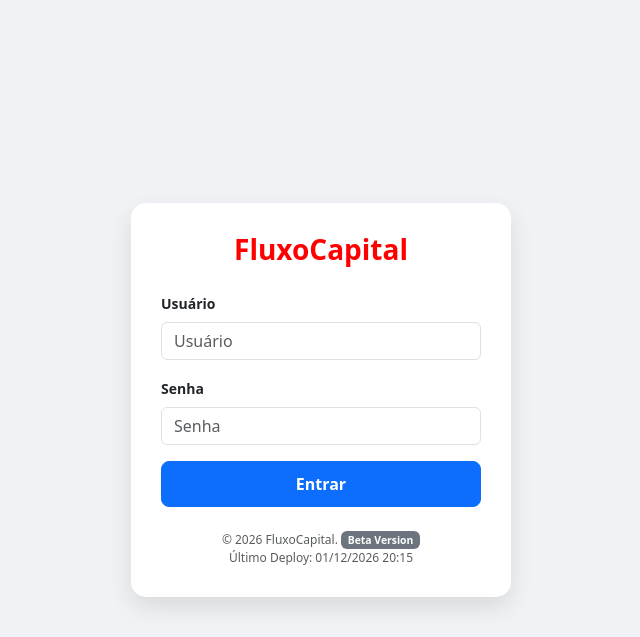
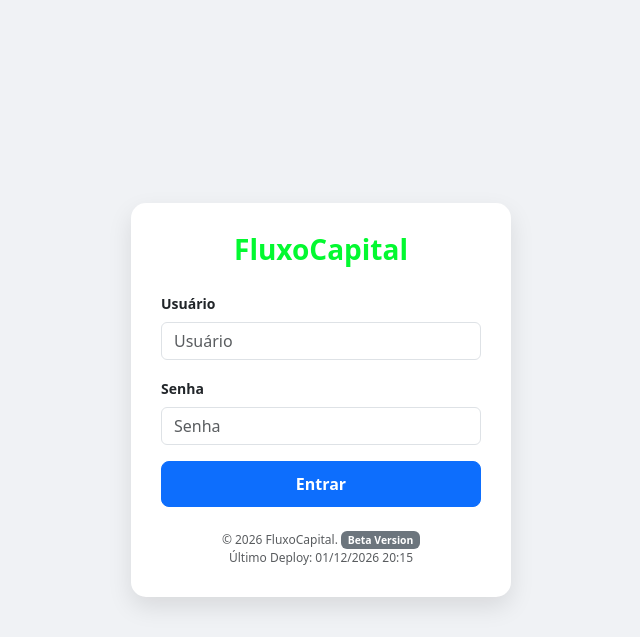
Before and after one commit to leoabvleo/fluxocapital_vercel, a Flask app: page /login in a window 1280 px wide. Shown: the top 637 px of the page, without its empty margins (319-959 px from the left). Run offline with Flask 3, Linux system fonts and the light colour scheme; some libraries are stand-ins or nearby versions.

Commit message:
Update login.html

```diff
--- a/templates/login.html
+++ b/templates/login.html
@@ -41,7 +41,7 @@
 
     <div class="login-card">
         <div class="text-center mb-4">
-            <h3 class="fw-bold" style="color: red;">FluxoCapital</h3>
+            <h3 class="fw-bold" style="color: rgb(3, 249, 48);">FluxoCapital</h3>
         </div>
 
         {% with messages = get_flashed_messages(with_categories=true) %}
@@ -70,7 +70,8 @@
         </form>
 
         <div class="mt-4 text-center text-muted small" style="font-size: 0.75rem;">
-            &copy; {{ now_year }} FluxoCapital. <span class="badge text-bg-secondary" style="font-size: 0.65rem;">Beta Version</span>
+            &copy; {{ now_year }} FluxoCapital. <span class="badge text-bg-secondary" style="font-size: 0.65rem;">Beta
+                Version</span>
             <br>
             Último Deploy: {{ ultima_atualizacao }}
         </div>
```
